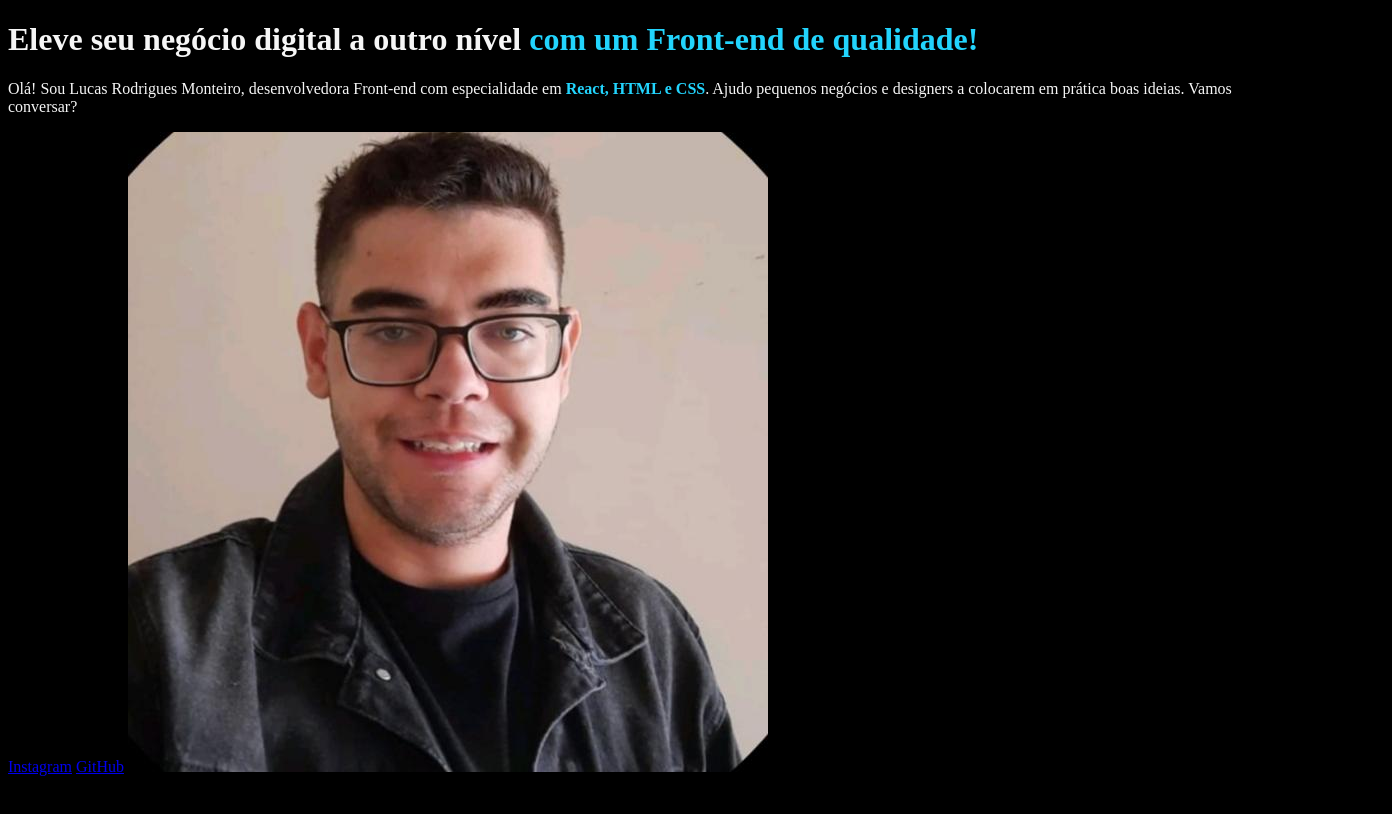
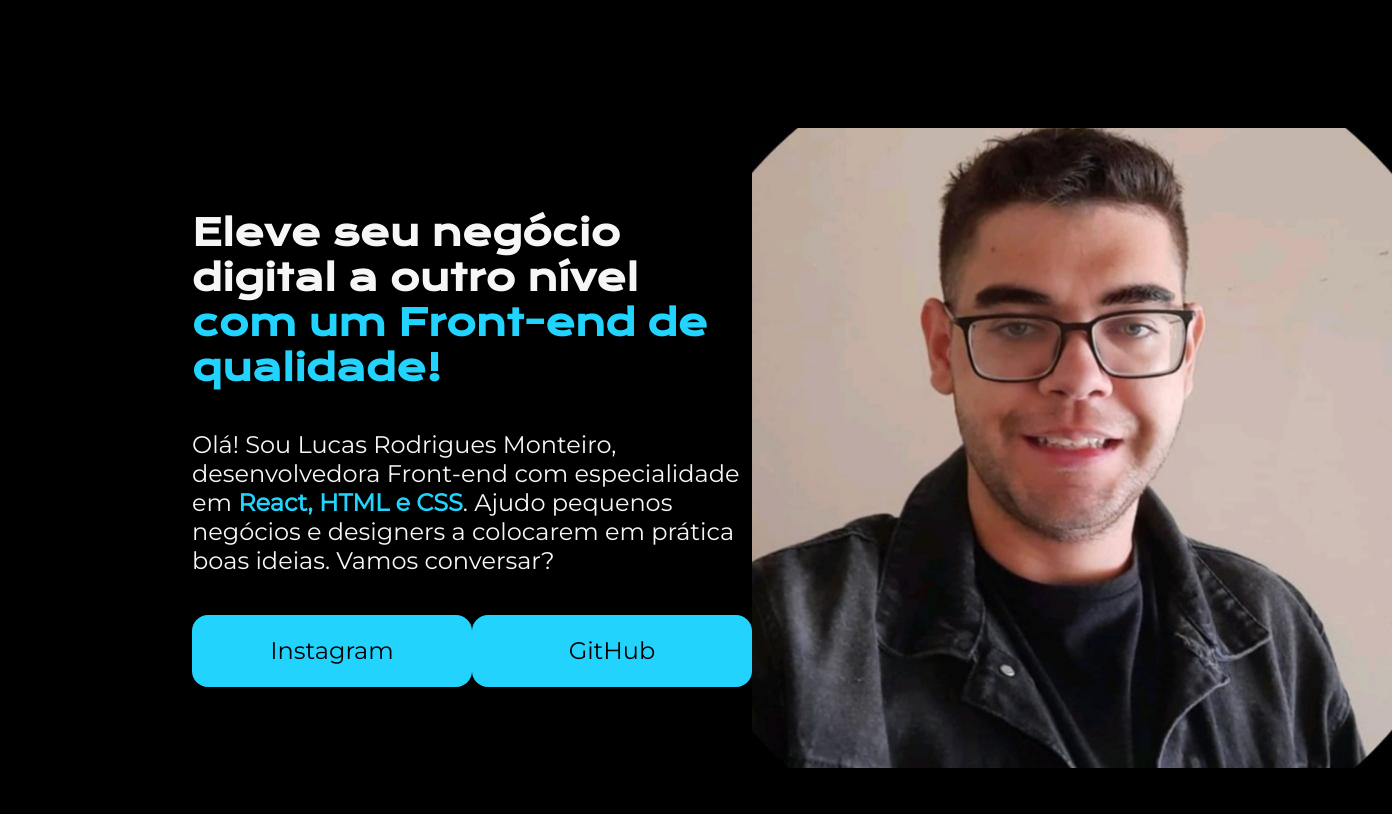
Before and after one commit to nickby2/alura-portfolio, a plain HTML site: page index.html in a window 1280 px wide. Shown: the whole page, 1392 px wide, since content can reach past the window. Drawn offline with nearby package versions, Linux system fonts and the light colour scheme.

Commit message:
Classes, posicionamento e Flexbox

```diff
--- a/index.html
+++ b/index.html
@@ -10,18 +10,24 @@
 </head>
 <body>
     <header></header>
-    <main>
-        <h1>
-            Eleve seu negócio digital a outro nível
-            <strong>com um Front-end de qualidade!
-            </strong></h1>
-            <p>Olá! Sou Lucas Rodrigues Monteiro, desenvolvedora
-            Front-end com especialidade em <strong>React, HTML e
-            CSS</strong>. Ajudo pequenos negócios e designers a
-            colocarem em prática boas ideias. Vamos
-            conversar?</p>
-            <a href="https://www.instagram.com/monteiro1058/">Instagram</a>
-            <a href="https://github.com/nickby2">GitHub</a>
+    <main class="apresentacao">
+        <section class="apresentacao__conteudo">
+                <h1 class="apresentacao__conteudo__titulo">
+                    Eleve seu negócio digital a outro nível
+                    <strong class="titulo-destaque">com um Front-end de qualidade!
+                </strong></h1>
+                <p class="apresentacao__conteudo__texto">
+                        Olá! Sou Lucas Rodrigues Monteiro, desenvolvedora
+                    Front-end com especialidade em <strong class="titulo-destaque">React, HTML e
+                    CSS</strong>. Ajudo pequenos negócios e designers a
+                    colocarem em prática boas ideias. Vamos
+                    conversar?
+            </p>
+            <div class="apresentacao__links">
+                <a class="apresentacao__links__link" href="https://www.instagram.com/monteiro1058/">Instagram</a>
+                <a class="apresentacao__links__link" href="https://github.com/nickby2">GitHub</a>
+            </div>
+            </section>
             <img src="images/lucasFoto.png" alt="Foto do Lucas">
     </main>
     <footer></footer>
--- a/styles/styles.css
+++ b/styles/styles.css
@@ -1,8 +1,59 @@
+@import url('https://fonts.googleapis.com/css2?family=Krona+One&family=Montserrat&display=swap');
+
+* {
+    margin: 0;
+    padding: 0;
+}
+
 body{
+    height: 100vh;
+    box-sizing: border-box;
     background-color: #000000;
     color: #f6f6f6;
 }
 
-strong{
+.titulo-destaque{
     color: #22d4fd;
 }
+
+.apresentacao{
+    margin: 10% 15%;
+    display: flex;
+    align-items: center;
+    justify-content: space-between;
+}
+
+.apresentacao__conteudo{
+    width: 615px;
+    display: flex;
+    flex-direction: column;
+    gap: 40px;
+}
+
+.apresentacao__conteudo__titulo{
+    font-size: 36px;
+    font-family: 'Krona One', sans-serif;
+}
+
+.apresentacao__conteudo__texto{
+    font-size: 24px;
+    font-family: 'Montserrat', sans-serif;
+}
+
+.apresentacao__links{
+    display: flex;
+    justify-content: space-between;
+}
+
+.apresentacao__links__link{
+    background-color: #22d4fd;
+    width: 280px;
+    text-align: center;
+    border-radius: 16px;
+    font-size: 24px;
+    font-weight: 600px;
+    padding: 21.5px 0;
+    text-decoration: none;
+    color: #000000;
+    font-family: 'Montserrat', sans-serif;
+}
```
